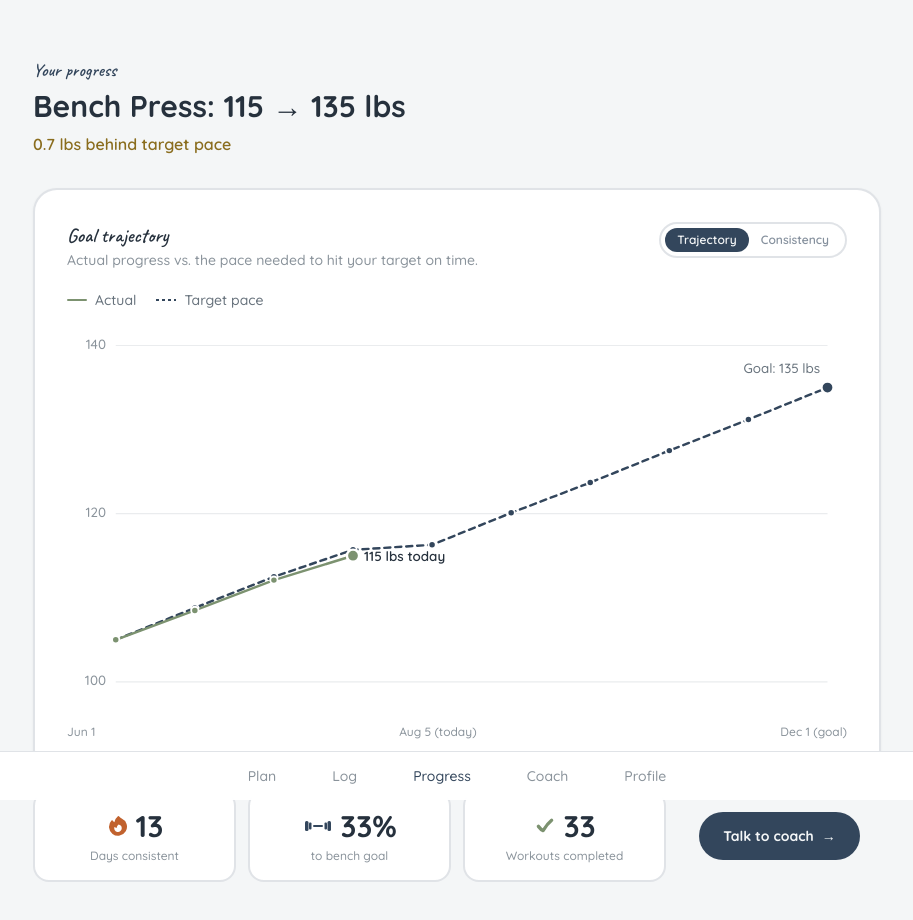
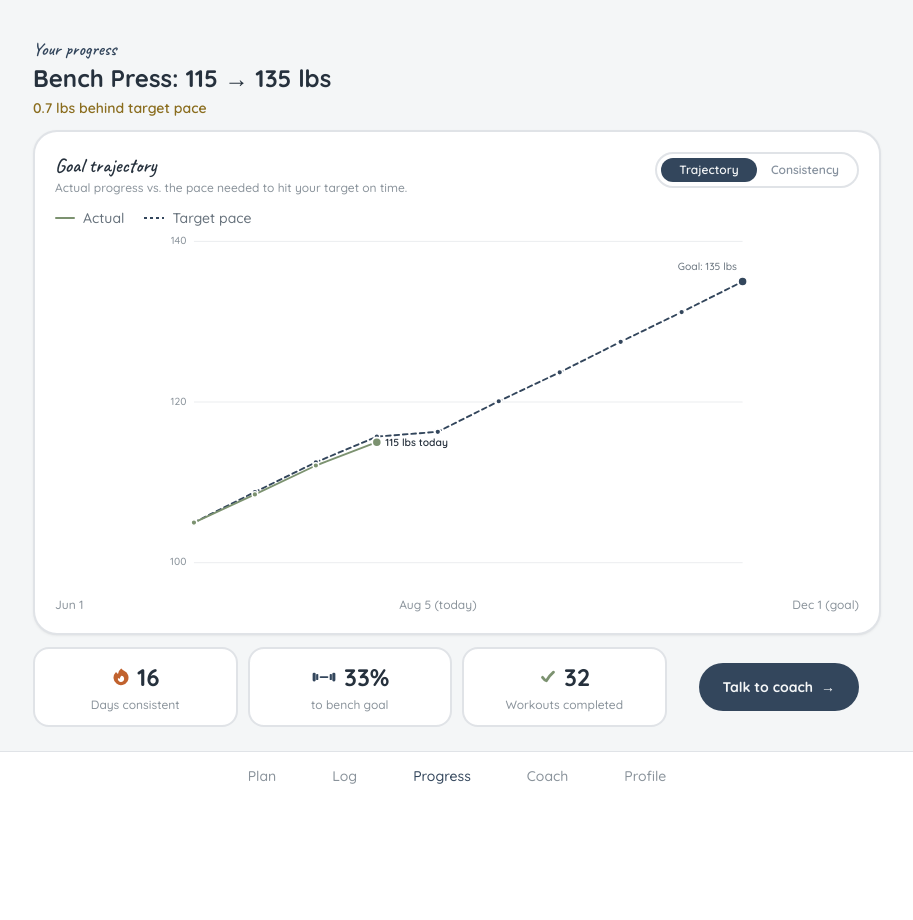
Before and after one commit to lantr-student/kaitlin-project, a Next.js app: page /progress in a window 1280 px wide. Shown: the top 920 px of the page, without its empty margins (183-1096 px from the left). After the commit the page ends 800 px from the top, so only its background shows below. Built offline with nearby package versions, Linux system fonts and the light colour scheme.

Commit message:
Added workout consistency graph to progress page

```diff
--- a/app/progress/page.tsx
+++ b/app/progress/page.tsx
@@ -12,10 +12,9 @@ import { useAppState } from "@/components/AppStateProvider";
 import { buildTrajectory, buildWeeklyConsistency, computeProgressStats, goalProgressPercent } from "@/lib/data";
 import { quicksand, caveat, DONE_TEXT, INK, FAINT, PRIMARY_BUTTON } from "@/lib/theme";
 
-const TOGGLE_ACTIVE =
-  "rounded-full bg-[#33465C] px-3 py-1 text-xs font-semibold text-[#F4F6F7] dark:bg-[#6E8CB0] dark:text-[#141A21]";
-const TOGGLE_INACTIVE =
-  "rounded-full px-3 py-1 text-xs font-semibold text-[#33465C]/60 transition-colors hover:text-[#33465C] dark:text-[#9AA6B0]/70 dark:hover:text-[#9AA6B0]";
+const TOGGLE_LABEL_ACTIVE = "text-[#F4F6F7] dark:text-[#141A21]";
+const TOGGLE_LABEL_INACTIVE =
+  "text-[#33465C]/60 hover:text-[#33465C] dark:text-[#9AA6B0]/70 dark:hover:text-[#9AA6B0]";
 
 export default function Progress() {
   const { onboarding, activity, workoutCompleted } = useAppState();
@@ -29,14 +28,17 @@ export default function Progress() {
   const weeklyConsistency = buildWeeklyConsistency(goal, activity.plannedThisWeek, activity.workoutsThisWeek);
 
   return (
-    <div className={`flex min-h-dvh flex-col bg-[#F4F6F7] dark:bg-[#141A21] ${quicksand.className}`}>
-      <main className="mx-auto w-full max-w-4xl flex-1 px-4 pb-8 pt-8 sm:px-6 sm:pt-14">
-        <p className={`text-lg text-[#33465C] dark:text-[#9AA6B0] ${caveat.className}`}>Your progress</p>
-        <h1 className={`mt-1 text-2xl font-bold sm:text-3xl ${INK}`}>
+    <div className={`flex min-h-dvh flex-col sm:h-dvh bg-[#F4F6F7] dark:bg-[#141A21] ${quicksand.className}`}>
+      <main className="mx-auto flex w-full max-w-4xl flex-1 flex-col px-4 pt-6 pb-6 sm:overflow-hidden sm:px-6 sm:pt-10 sm:pb-6">
+        <div className="flex-none">
+          <p className={`text-lg leading-none text-[#33465C] dark:text-[#9AA6B0] ${caveat.className}`}>
+            Your progress
+          </p>
+          <h1 className={`mt-1 text-xl font-bold sm:text-2xl ${INK}`}>
             {goal.metric}: {stats.actualToday} → {goal.targetValue} {goal.unit}
           </h1>
           <p
-          className={`mt-2 text-sm font-semibold sm:text-base ${
+            className={`mt-1 text-sm font-semibold ${
               stats.behindPace ? "text-[#8A6D1E] dark:text-[#E3CE7A]" : "text-[#5C7A52] dark:text-[#A9BFA0]"
             }`}
           >
@@ -45,61 +47,77 @@ export default function Progress() {
 
           {workoutCompleted && (
             <div
-            className={`mt-4 rounded-xl border border-[#A9BFA0]/50 bg-[#A9BFA0]/15 px-4 py-2.5 text-sm font-medium dark:border-[#7C9270]/40 dark:bg-[#4E5E48]/20 ${INK}`}
+              className={`mt-2 rounded-xl border border-[#A9BFA0]/50 bg-[#A9BFA0]/15 px-4 py-2 text-sm font-medium dark:border-[#7C9270]/40 dark:bg-[#4E5E48]/20 ${INK}`}
             >
               Today&apos;s workout is logged — nice consistency.
             </div>
           )}
+        </div>
 
-        <section className="mt-8 rounded-3xl border-2 border-[#33465C]/15 bg-white p-8 shadow-sm shadow-black/5 dark:border-[#6E8CB0]/20 dark:bg-[#1E2630] dark:shadow-black/20">
-          <div className="flex flex-wrap items-start justify-between gap-3">
+        <section className="mt-3 flex min-h-0 flex-1 flex-col rounded-3xl border-2 border-[#33465C]/15 bg-white p-5 shadow-sm shadow-black/5 dark:border-[#6E8CB0]/20 dark:bg-[#1E2630] dark:shadow-black/20">
+          <div className="flex flex-none flex-wrap items-start justify-between gap-3">
             <div>
               <h2 className={`text-xl ${INK} ${caveat.className}`}>
                 {chartView === "trajectory" ? "Goal trajectory" : "Weekly consistency"}
               </h2>
-              <p className={`mb-5 text-sm ${FAINT}`}>
+              <p className={`mb-2 text-xs ${FAINT}`}>
                 {chartView === "trajectory"
                   ? "Actual progress vs. the pace needed to hit your target on time."
                   : "Workouts completed each week along your journey."}
               </p>
             </div>
-            <div className="flex flex-none rounded-full border-2 border-[#33465C]/15 p-1 dark:border-[#6E8CB0]/20">
+            <div className="relative flex flex-none rounded-full border-2 border-[#33465C]/15 p-1 dark:border-[#6E8CB0]/20">
+              <span
+                aria-hidden
+                className={`absolute inset-y-1 left-1 w-24 rounded-full bg-[#33465C] transition-transform duration-200 ease-out dark:bg-[#6E8CB0] ${
+                  chartView === "consistency" ? "translate-x-full" : "translate-x-0"
+                }`}
+              />
               <button
                 type="button"
                 onClick={() => setChartView("trajectory")}
-                className={chartView === "trajectory" ? TOGGLE_ACTIVE : TOGGLE_INACTIVE}
+                className={`relative z-10 w-24 rounded-full py-1 text-xs font-semibold transition-colors ${
+                  chartView === "trajectory" ? TOGGLE_LABEL_ACTIVE : TOGGLE_LABEL_INACTIVE
+                }`}
               >
                 Trajectory
               </button>
               <button
                 type="button"
                 onClick={() => setChartView("consistency")}
-                className={chartView === "consistency" ? TOGGLE_ACTIVE : TOGGLE_INACTIVE}
+                className={`relative z-10 w-24 rounded-full py-1 text-xs font-semibold transition-colors ${
+                  chartView === "consistency" ? TOGGLE_LABEL_ACTIVE : TOGGLE_LABEL_INACTIVE
+                }`}
               >
                 Consistency
               </button>
             </div>
           </div>
+          <div className="mt-1 sm:min-h-0 sm:flex-1">
             {chartView === "trajectory" ? (
               <TrajectoryChart goal={goal} trajectory={trajectory} />
             ) : (
               <ConsistencyBarChart points={weeklyConsistency} />
             )}
+          </div>
         </section>
 
-        <div className="mt-4 grid grid-cols-2 gap-3 sm:grid-cols-4">
+        <div className="mt-3 flex-none grid grid-cols-2 gap-2.5 sm:grid-cols-4">
           <StatTile
-            icon={<FireIcon className="h-6 w-6 text-[#C1622E] dark:text-[#E0916A]" />}
+            compact
+            icon={<FireIcon className="h-5 w-5 text-[#C1622E] dark:text-[#E0916A]" />}
             label="Days consistent"
             value={String(activity.streakDays)}
           />
           <StatTile
-            icon={<DumbbellIcon className="h-4 w-8" />}
+            compact
+            icon={<DumbbellIcon className="h-3.5 w-7" />}
             label={`to ${goalShortName} goal`}
             value={`${goalPercent}%`}
           />
           <StatTile
-            icon={<CheckIcon className={`h-6 w-6 ${DONE_TEXT}`} />}
+            compact
+            icon={<CheckIcon className={`h-5 w-5 ${DONE_TEXT}`} />}
             label="Workouts completed"
             value={String(activity.totalWorkoutDays)}
           />
--- a/components/ConsistencyBarChart.tsx
+++ b/components/ConsistencyBarChart.tsx
@@ -5,8 +5,8 @@ import type { WeeklyConsistencyPoint } from "@/lib/data";
 import { FAINT, INK, MUTED } from "@/lib/theme";
 
 const WIDTH = 640;
-const HEIGHT = 320;
-const PADDING = { top: 16, right: 16, bottom: 28, left: 40 };
+const HEIGHT = 380;
+const PADDING = { top: 10, right: 16, bottom: 28, left: 40 };
 
 const FAINT_FILL = "fill-[#8A939B] dark:fill-[#67727C]";
 
@@ -30,8 +30,8 @@ export default function ConsistencyBarChart({ points }: { points: WeeklyConsiste
   const hovered = hoverIndex !== null ? points[hoverIndex] : null;
 
   return (
-    <div className="[--chart-bg:#fff] [--series-actual:#7C9270] [--series-ideal:#33465C] dark:[--chart-bg:#1E2630] dark:[--series-actual:#A9BFA0] dark:[--series-ideal:#6E8CB0]">
-      <div className={`mb-4 flex items-center gap-5 text-sm font-medium ${MUTED}`}>
+    <div className="flex flex-col [--chart-bg:#fff] [--series-actual:#7C9270] [--series-ideal:#33465C] sm:h-full dark:[--chart-bg:#1E2630] dark:[--series-actual:#A9BFA0] dark:[--series-ideal:#6E8CB0]">
+      <div className={`mb-1 flex flex-none items-center gap-5 text-sm font-medium ${MUTED}`}>
         <span className="flex items-center gap-2">
           <span className="inline-block h-3 w-3 rounded-sm bg-(--series-actual)" />
           Completed
@@ -42,10 +42,11 @@ export default function ConsistencyBarChart({ points }: { points: WeeklyConsiste
         </span>
       </div>
 
-      <div className="relative">
+      <div className="relative sm:min-h-0 sm:flex-1">
         <svg
           viewBox={`0 0 ${WIDTH} ${HEIGHT}`}
-          className="w-full h-auto"
+          className="h-auto w-full sm:h-full"
+          preserveAspectRatio="xMidYMid meet"
           role="img"
           aria-label="Workouts completed per week, past and projected"
         >
@@ -153,7 +154,7 @@ export default function ConsistencyBarChart({ points }: { points: WeeklyConsiste
         )}
       </div>
 
-      <div className={`mt-2 flex justify-between text-xs ${FAINT}`}>
+      <div className={`mt-2 flex flex-none justify-between text-xs ${FAINT}`}>
         <span>{points[0]?.label}</span>
         <span>{todayIndex >= 0 ? "This week" : ""}</span>
         <span>{points[points.length - 1]?.label} (goal)</span>
--- a/components/StatTile.tsx
+++ b/components/StatTile.tsx
@@ -1,12 +1,27 @@
 import type { ReactNode } from "react";
 import { FAINT, INK } from "@/lib/theme";
 
-export function StatTile({ icon, label, value }: { icon?: ReactNode; label: string; value: string }) {
+export function StatTile({
+  icon,
+  label,
+  value,
+  compact = false,
+}: {
+  icon?: ReactNode;
+  label: string;
+  value: string;
+  /** Smaller padding/text — for spots where the tile is a secondary element, not the main focus. */
+  compact?: boolean;
+}) {
   return (
-    <div className="flex flex-col items-center justify-center gap-1 rounded-2xl border-2 border-[#33465C]/15 bg-white px-3 py-4 text-center dark:border-[#6E8CB0]/20 dark:bg-[#1E2630]">
+    <div
+      className={`flex flex-col items-center justify-center gap-1 rounded-2xl border-2 border-[#33465C]/15 bg-white text-center dark:border-[#6E8CB0]/20 dark:bg-[#1E2630] ${
+        compact ? "px-2.5 py-3" : "px-3 py-4"
+      }`}
+    >
       <div className="flex items-center justify-center gap-1.5">
         {icon}
-        <span className={`text-3xl font-bold tabular-nums ${INK}`}>{value}</span>
+        <span className={`font-bold tabular-nums ${INK} ${compact ? "text-2xl" : "text-3xl"}`}>{value}</span>
       </div>
       <div className={`text-xs ${FAINT}`}>{label}</div>
     </div>
--- a/components/TrajectoryChart.tsx
+++ b/components/TrajectoryChart.tsx
@@ -5,8 +5,8 @@ import type { Goal, TrajectoryPoint } from "@/lib/data";
 import { FAINT, INK, MUTED } from "@/lib/theme";
 
 const WIDTH = 640;
-const HEIGHT = 320;
-const PADDING = { top: 16, right: 16, bottom: 28, left: 40 };
+const HEIGHT = 380;
+const PADDING = { top: 10, right: 16, bottom: 28, left: 40 };
 
 const FAINT_FILL = "fill-[#8A939B] dark:fill-[#67727C]";
 const MUTED_FILL = "fill-[#67727C] dark:fill-[#9AA6B0]";
@@ -43,8 +43,8 @@ export default function TrajectoryChart({ goal, trajectory }: { goal: Goal; traj
   const hovered = hoverIndex !== null ? trajectory[hoverIndex] : null;
 
   return (
-    <div className="[--chart-bg:#fff] [--series-actual:#7C9270] [--series-ideal:#33465C] dark:[--chart-bg:#1E2630] dark:[--series-actual:#A9BFA0] dark:[--series-ideal:#6E8CB0]">
-      <div className={`mb-4 flex items-center gap-5 text-sm font-medium ${MUTED}`}>
+    <div className="flex flex-col [--chart-bg:#fff] [--series-actual:#7C9270] [--series-ideal:#33465C] sm:h-full dark:[--chart-bg:#1E2630] dark:[--series-actual:#A9BFA0] dark:[--series-ideal:#6E8CB0]">
+      <div className={`mb-1 flex flex-none items-center gap-5 text-sm font-medium ${MUTED}`}>
         <span className="flex items-center gap-2">
           <span className="inline-block h-0.5 w-5 rounded-full bg-(--series-actual)" />
           Actual
@@ -57,10 +57,11 @@ export default function TrajectoryChart({ goal, trajectory }: { goal: Goal; traj
         </span>
       </div>
 
-      <div className="relative">
+      <div className="relative sm:min-h-0 sm:flex-1">
       <svg
         viewBox={`0 0 ${WIDTH} ${HEIGHT}`}
-        className="w-full h-auto"
+        className="h-auto w-full sm:h-full"
+        preserveAspectRatio="xMidYMid meet"
         role="img"
         aria-label={`${goal.metric} trajectory versus target pace`}
       >
@@ -204,7 +205,7 @@ export default function TrajectoryChart({ goal, trajectory }: { goal: Goal; traj
       )}
       </div>
 
-      <div className={`mt-2 flex justify-between text-xs ${FAINT}`}>
+      <div className={`mt-2 flex flex-none justify-between text-xs ${FAINT}`}>
         <span>{trajectory[0].label}</span>
         <span>{lastActual ? trajectory[lastActual.i].label : ""}</span>
         <span>{trajectory[trajectory.length - 1].label}</span>
--- a/lib/data.ts
+++ b/lib/data.ts
@@ -297,29 +297,30 @@ export const PROGRESS_ACTIVITY = {
   // Consecutive workout days completed with none missed — resets to 0 the moment a
   // scheduled workout day is skipped. Hardcoded for now (no persisted daily history
   // to compute this from); AppStateProvider bumps it by 1 live when today's workout
-  // is finished this session.
-  streakDays: 13,
-  // Longest unbroken streak ever, must be >= streakDays. Hardcoded for now — a
-  // 16-day personal-best plausibly fits in the ~24 scheduled slots before the
-  // current streak began (see totalWorkoutDays below).
+  // is finished this session. Currently tied with longestStreakDays (16) — finishing
+  // today's workout pushes it to 17, becoming a new all-time record.
+  streakDays: 16,
+  // Longest unbroken streak ever, must be >= streakDays. Hardcoded for now. Right
+  // now it's tied with the current streak (both 16) rather than an older, separate
+  // record — AppStateProvider takes Math.max(longestStreakDays, live streakDays),
+  // so completing today's workout (streakDays -> 17) automatically becomes the new
+  // longest streak with no other change needed.
   longestStreakDays: 16,
   workoutsThisWeek: 1,
   plannedThisWeek: 4,
   workoutsThisMonth: 9,
   plannedThisMonth: 13,
   // Lifetime total of completed workout days, independent of the current streak
-  // (keeps counting even after a streak resets). Also hardcoded for now. 33 = the
-  // 13-day current streak plus 20 completed in the ~24 scheduled slots before it
-  // began (2026-06-01 through the day before the streak started) — high (83%)
-  // pre-streak adherence, consistent with startDate/TODAY_ISO.
-  totalWorkoutDays: 33,
+  // (keeps counting even after a streak resets). Also hardcoded for now — 32 =
+  // the sum of PAST_WEEKLY_COMPLETIONS (31) below plus workoutsThisWeek (1).
+  totalWorkoutDays: 32,
   // All-time volume (sum of weight x reps across every completed set), in the same
   // lbs unit WEEKLY_PLAN's targetWeights use. Base amount hardcoded (no persisted
   // history of past sessions) — derived from WEEKLY_PLAN's own per-session volume
-  // (~9,295 lbs/session average across the 4 weekly workout days) x 33 completed
-  // sessions =~ 306,735, rounded to 305,000. AppStateProvider adds today's actual
+  // (~9,295 lbs/session average across the 4 weekly workout days) x 32 completed
+  // sessions =~ 297,440, rounded to 295,000. AppStateProvider adds today's actual
   // logged volume (from setProgress) live on top of this base.
-  totalWeightLifted: 305000,
+  totalWeightLifted: 295000,
 };
 
 function parseISODate(iso: string): Date {
@@ -429,17 +430,18 @@ export type WeeklyConsistencyPoint = {
 };
 
 // Hardcoded completions for every week before the current one, oldest first — 9 weeks
-// (2026-06-01 through the week before "today"), sums to 32 (+1 for this week so far =
-// 33 = totalWorkoutDays). Tells the same story as the streak stats:
-// - Weeks 0-3: four perfect 4/4 weeks = a 16-day streak (the program's best ever,
-//   matching longestStreakDays) right from the start.
-// - Week 4: drops to 2/4, breaking that streak — longestStreakDays stays at 16
-//   rather than growing, since nothing since has run longer.
-// - Week 5: another partial week (2/4) — keeps a gap before the current streak, so
-//   it doesn't connect to weeks 6-8 and inflate the current streak beyond 13.
-// - Weeks 6-8: three more perfect 4/4 weeks leading straight into today's partial
-//   week — together, 4+4+4+1 = 13, matching the current streakDays.
-const PAST_WEEKLY_COMPLETIONS = [4, 4, 4, 4, 2, 2, 4, 4, 4];
+// (2026-06-01 through the week before "today"), sums to 31 (+1 for this week so far =
+// 32 = totalWorkoutDays). Tells the same story as the streak stats:
+// - Weeks 0-4: five weeks of solid-but-imperfect early training (2,3,4,3,4 = 16
+//   total) — a believable ramp-up, none of them perfect, so nothing here connects
+//   into a longer streak than the current one.
+// - Week 5: a partial week (3/4) — the streak actually begins mid-week here
+//   (Wed-Sat), with that week's Monday as the missed day right before it.
+// - Weeks 6-8: three perfect 4/4 weeks continuing the streak unbroken into today.
+// - Together, week 5's 3 + weeks 6-8's 12 + today-so-far's 1 = 16, exactly matching
+//   the current streakDays — which is currently tied with longestStreakDays, so
+//   finishing today's workout sets a new all-time record (17).
+const PAST_WEEKLY_COMPLETIONS = [2, 3, 4, 3, 4, 3, 4, 4, 4];
 
 /**
  * Builds one bar per week from the goal's start date through its target date.
```
Lines whose indentation alone changed are shown as unchanged.
